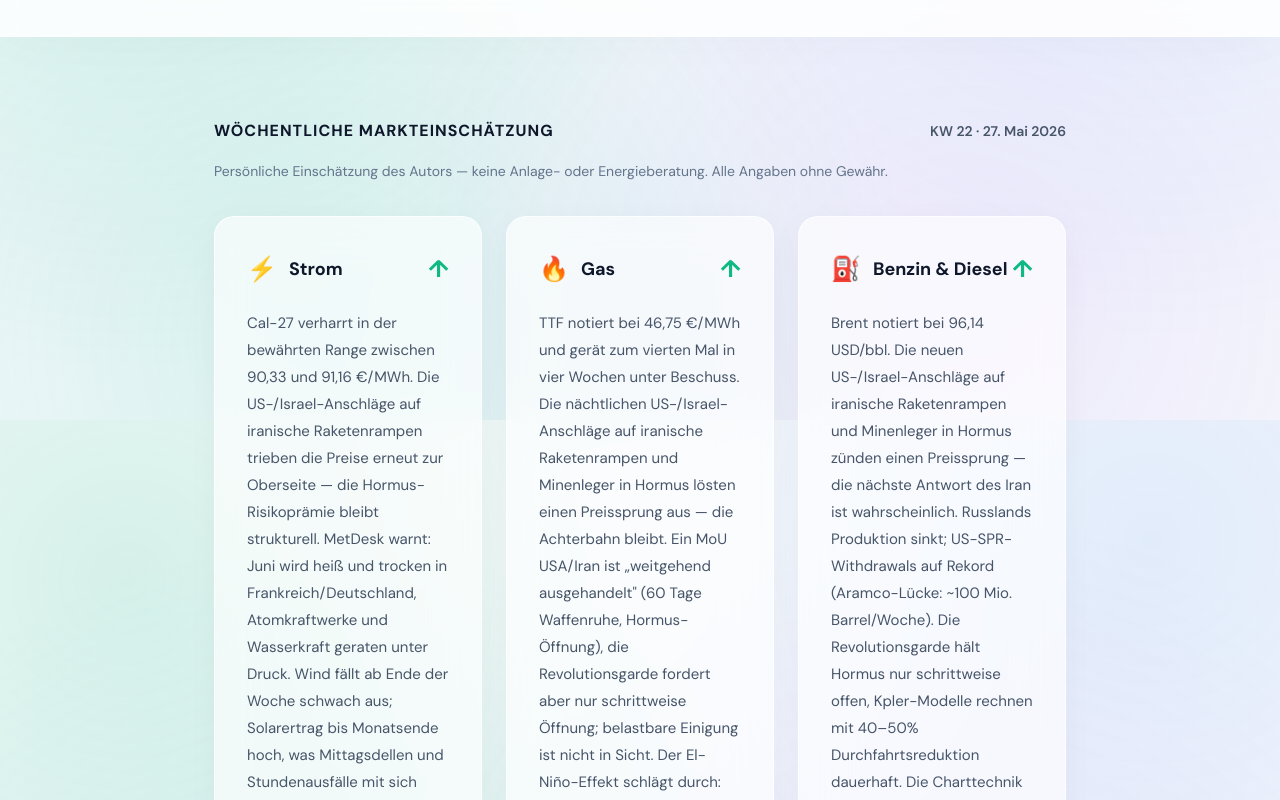
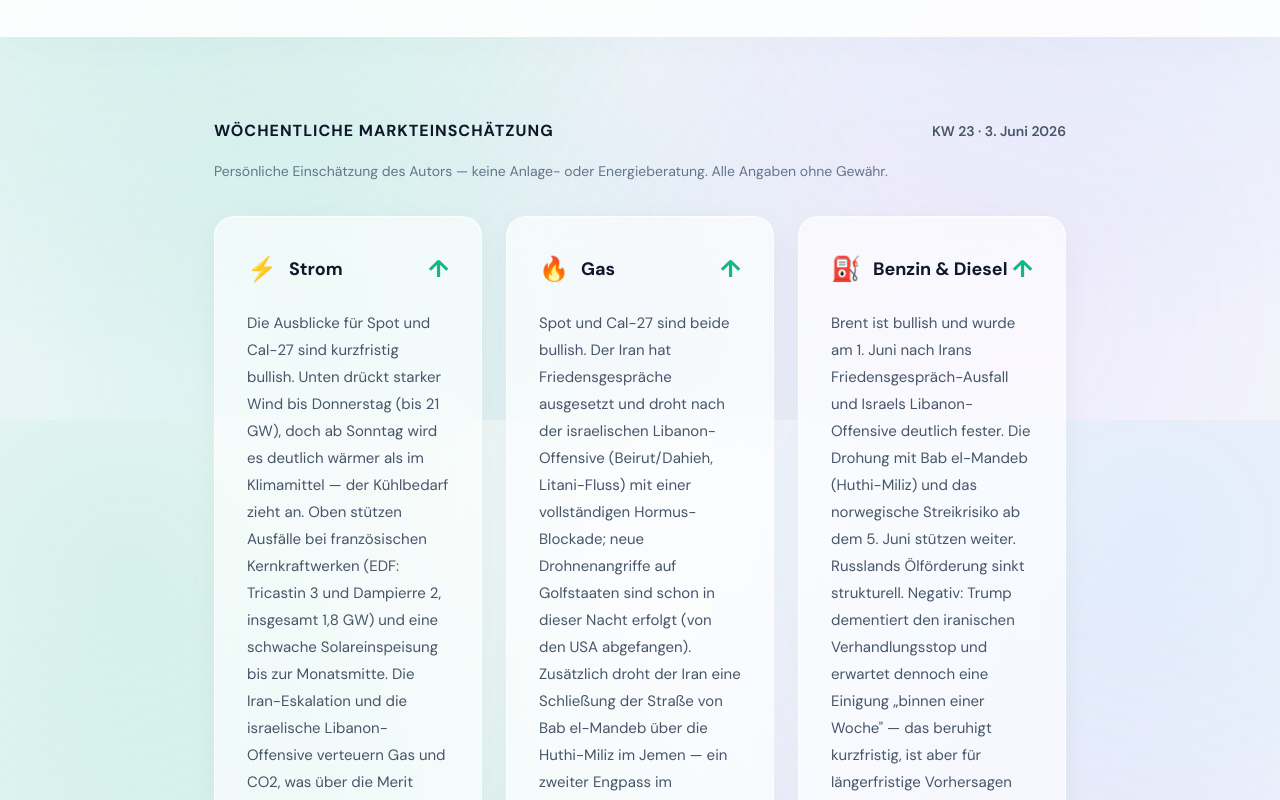
Before and after one commit to cenko-ai/Stromgeist, a Next.js app: page / in a window 1280 px wide. Shown: the part 1180-1980 px from the top of the page. Built offline with nearby package versions, Linux system fonts and the light colour scheme.

Commit message:
Update MarktWidget.js

```diff
--- a/src/components/MarktWidget.js
+++ b/src/components/MarktWidget.js
@@ -4,7 +4,7 @@ export default function MarktWidget() {
       <div className="markt-inner">
         <div className="markt-header">
           <span className="markt-title">Wöchentliche Markteinschätzung</span>
-          <span className="markt-date">KW 22 · 27. Mai 2026</span>
+          <span className="markt-date">KW 23 · 3. Juni 2026</span>
         </div>
         <p className="markt-disclaimer">
           Persönliche Einschätzung des Autors — keine Anlage- oder Energieberatung. Alle Angaben ohne Gewähr.
@@ -18,7 +18,7 @@ export default function MarktWidget() {
               <span className="markt-arrow up">↑</span>
             </div>
             <p className="markt-text">
-              Cal-27 verharrt in der bewährten Range zwischen 90,33 und 91,16 €/MWh. Die US-/Israel-Anschläge auf iranische Raketenrampen trieben die Preise erneut zur Oberseite — die Hormus-Risikoprämie bleibt strukturell. MetDesk warnt: Juni wird heiß und trocken in Frankreich/Deutschland, Atomkraftwerke und Wasserkraft geraten unter Druck. Wind fällt ab Ende der Woche schwach aus; Solarertrag bis Monatsende hoch, was Mittagsdellen und Stundenausfälle mit sich bringt. Positiv: Deutschland ist wieder Netto-Stromexporteur (Q1-Bilanz), CO2-Reform schwächer als erwartet — Fallback-Werte unverändert. Strukturell: Die Iran-Eskalation verteuert Gas und CO2; die Merit Order zieht Strompreise mit nach oben.
+              Die Ausblicke für Spot und Cal-27 sind kurzfristig bullish. Unten drückt starker Wind bis Donnerstag (bis 21 GW), doch ab Sonntag wird es deutlich wärmer als im Klimamittel — der Kühlbedarf zieht an. Oben stützen Ausfälle bei französischen Kernkraftwerken (EDF: Tricastin 3 und Dampierre 2, insgesamt 1,8 GW) und eine schwache Solareinspeisung bis zur Monatsmitte. Die Iran-Eskalation und die israelische Libanon-Offensive verteuern Gas und CO2, was über die Merit Order auch die Strompreise zieht. Cal-27 bricht aus seiner Range nach oben aus; die Hormus-Risikoprämie bleibt strukturell bestehen, und die ETS-Reform vom 15. Juli wird länger Druck ausüben.
             </p>
           </div>
 
@@ -30,7 +30,7 @@ export default function MarktWidget() {
               <span className="markt-arrow up">↑</span>
             </div>
             <p className="markt-text">
-              TTF notiert bei 46,75 €/MWh und gerät zum vierten Mal in vier Wochen unter Beschuss. Die nächtlichen US-/Israel-Anschläge auf iranische Raketenrampen und Minenleger in Hormus lösten einen Preissprung aus — die Achterbahn bleibt. Ein MoU USA/Iran ist „weitgehend ausgehandelt" (60 Tage Waffenruhe, Hormus-Öffnung), die Revolutionsgarde fordert aber nur schrittweise Öffnung; belastbare Einigung ist nicht in Sicht. Der El-Niño-Effekt schlägt durch: Japan überschritt am 18.05. erstmals 35°C ungewöhnlich früh, Asiensommer wird heiß und trocken — LNG-Konkurrenz steigt strukturell. Positiv: DE-Einspeicherraten über 1 TWh/Tag, Rehden wird wieder befüllt, Einzelne LNG-Tanker durchqueren Hormus über Pfingsten. Strukturell: Hormus-Risikoprämie bleibt bis zur Einigung; El-Niño hebt Asien-Gasnachfrage dauerhaft.
+              Spot und Cal-27 sind beide bullish. Der Iran hat Friedensgespräche ausgesetzt und droht nach der israelischen Libanon-Offensive (Beirut/Dahieh, Litani-Fluss) mit einer vollständigen Hormus-Blockade; neue Drohnenangriffe auf Golfstaaten sind schon in dieser Nacht erfolgt (von den USA abgefangen). Zusätzlich droht der Iran eine Schließung der Straße von Bab el-Mandeb über die Huthi-Miliz im Jemen — ein zweiter Engpass im Welthandel. Ein Streik in der norwegischen Öl- und Gasindustrie droht ab dem 5. Juni (Statfjord A, Ula, Draugen, Oseberg). Trumps wiederholte Zusagen für einen Iran-Deal „binnen einer Woche" verlieren an Glaubwürdigkeit. Positiv: Deutsche und europäische Speicher füllen sich über dem Soll-Niveau, auch Rehden wird kontinuierlich gefüllt. El-Niño-Hitze in Asien treibt LNG-Konkurrenz strukturell höher.
             </p>
           </div>
 
@@ -42,7 +42,7 @@ export default function MarktWidget() {
               <span className="markt-arrow up">↑</span>
             </div>
             <p className="markt-text">
-              Brent notiert bei 96,14 USD/bbl. Die neuen US-/Israel-Anschläge auf iranische Raketenrampen und Minenleger in Hormus zünden einen Preissprung — die nächste Antwort des Iran ist wahrscheinlich. Russlands Produktion sinkt; US-SPR-Withdrawals auf Rekord (Aramco-Lücke: ~100 Mio. Barrel/Woche). Die Revolutionsgarde hält Hormus nur schrittweise offen, Kpler-Modelle rechnen mit 40–50% Durchfahrtsreduktion dauerhaft. Die Charttechnik ist bearish unter 100 USD/bbl (Doppeltop-Risiko bei &lt;96 USD), aber Geopolitik überwiegt. Negativ: China-Nachfrage schwach, Indien dämpft Verbrauch; US-Benzinpreise auf 4-Jahres-Hoch bedeuten politischen Druck auf Trump. Strukturell: Angebotsdefizit und Iran-Risikoprämie stützen Ölpreise bis zur Marktberuhigung.
+              Brent ist bullish und wurde am 1. Juni nach Irans Friedensgespräch-Ausfall und Israels Libanon-Offensive deutlich fester. Die Drohung mit Bab el-Mandeb (Huthi-Miliz) und das norwegische Streikrisiko ab dem 5. Juni stützen weiter. Russlands Ölförderung sinkt strukturell. Negativ: Trump dementiert den iranischen Verhandlungsstop und erwartet dennoch eine Einigung „binnen einer Woche" — das beruhigt kurzfristig, ist aber für längerfristige Vorhersagen unzuverlässig. Eine Hisbollah-Waffenruhe entspannt zwischenzeitlich. US-Benzinpreise sind auf 4-Jahres-Highs gestiegen, was politischen Druck auf Trump aufbaut — das könnte am Ende auch de-eskalierend wirken.
             </p>
           </div>
         </div>
```
